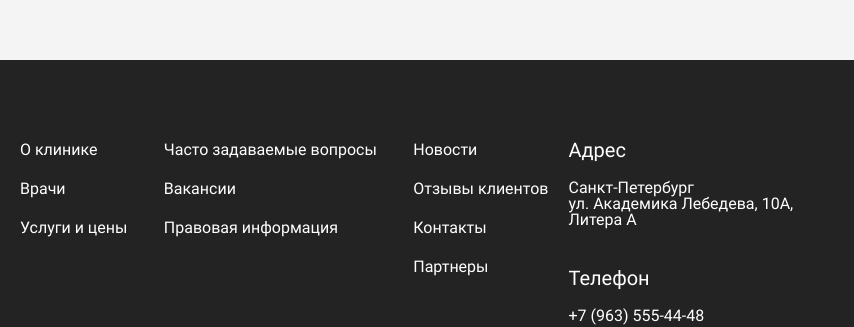
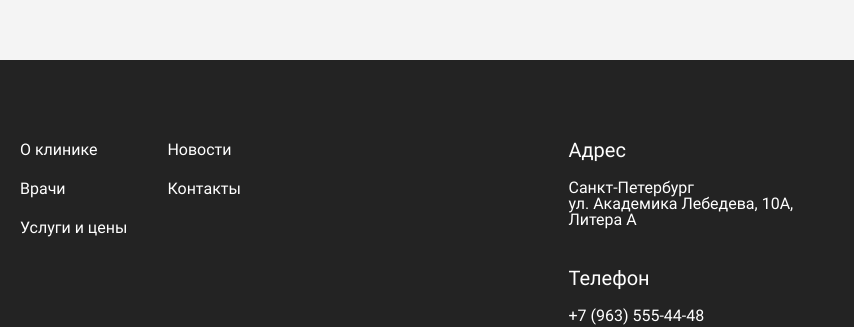
Before and after one commit to yakupjoraev/nevro-on, a website: page src/main.html in a window 1280 px wide. Shown: the part 6053-6380 px from the top of the page, 0-854 px from the left. Drawn offline with nearby package versions, Linux system fonts and the light colour scheme; files that its build step writes are made by us from their sources; files whose address does not match are found by name.

Commit message:
added new fix in footer

```diff
--- a/src/html/_footer.html
+++ b/src/html/_footer.html
@@ -8,18 +8,19 @@
               <a class="footer__item-link" href="#">О клинике</a>
               <a class="footer__item-link" href="#">Врачи</a>
               <a class="footer__item-link" href="#">Услуги и цены</a>
+
             </li>
 
             <li class="footer__item">
-              <a class="footer__item-link" href="#">Часто задаваемые вопросы</a>
-              <a class="footer__item-link" href="#">Вакансии</a>
-              <a class="footer__item-link" href="#">Правовая информация</a>
+              <!-- <a class="footer__item-link" href="#">Часто задаваемые вопросы</a> -->
+              <!-- <a class="footer__item-link" href="#">Вакансии</a> -->
+              <!-- <a class="footer__item-link" href="#">Правовая информация</a> -->
             </li>
             <li class="footer__item">
               <a class="footer__item-link" href="#">Новости</a>
-              <a class="footer__item-link" href="#">Отзывы клиентов</a>
+              <!-- <a class="footer__item-link" href="#">Отзывы клиентов</a> -->
               <a class="footer__item-link" href="#">Контакты</a>
-              <a class="footer__item-link" href="#">Партнеры</a>
+              <!-- <a class="footer__item-link" href="#">Партнеры</a> -->
             </li>
           </ul>
         </nav>
--- a/src/scss/_footer.scss
+++ b/src/scss/_footer.scss
@@ -79,6 +79,7 @@
     align-items: flex-start;
     justify-content: space-between;
     column-gap: 20px;
+    width: fit-content;
 
     @media (max-width: $breakpoint992) {
       flex-direction: column;
```
Also changed, not shown: build/about.html, build/css/style.css, build/css/style.min.css, build/doctors.html, build/main.html, build/news.html, build/services-page.html.
